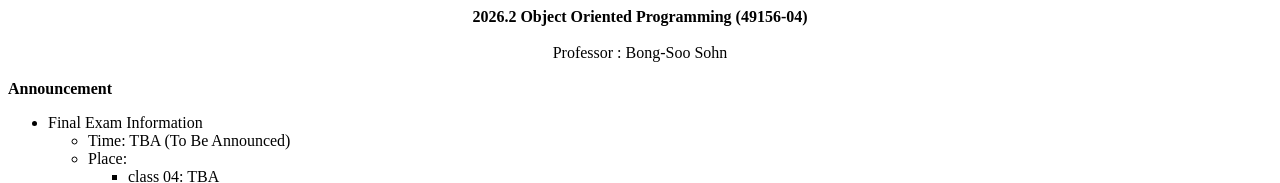
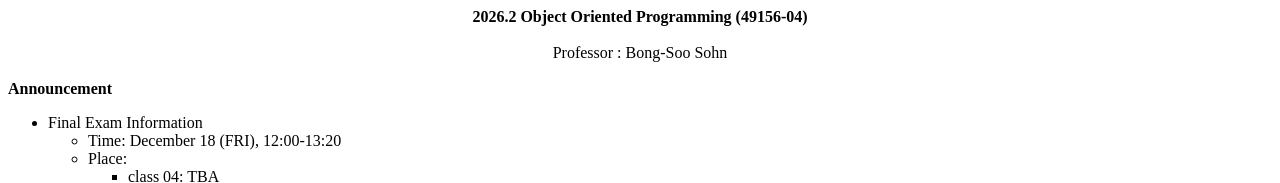
Before and after one commit to sohnbong/object26, a plain HTML site: page index.html in a window 1280 px wide. Shown: the top 183 px of the page. Drawn offline with Linux system fonts and the light colour scheme.

Commit message:
Update index.html

```diff
--- a/index.html
+++ b/index.html
@@ -7,7 +7,7 @@
 <ul>
 	<li> Final Exam Information </li>
 	<ul>
-		<li> Time: TBA (To Be Announced) </li>
+		<li> Time: December 18 (FRI), 12:00-13:20
 		<li> Place: </li>
 		<ul>
 			<li> class 04: TBA
```
